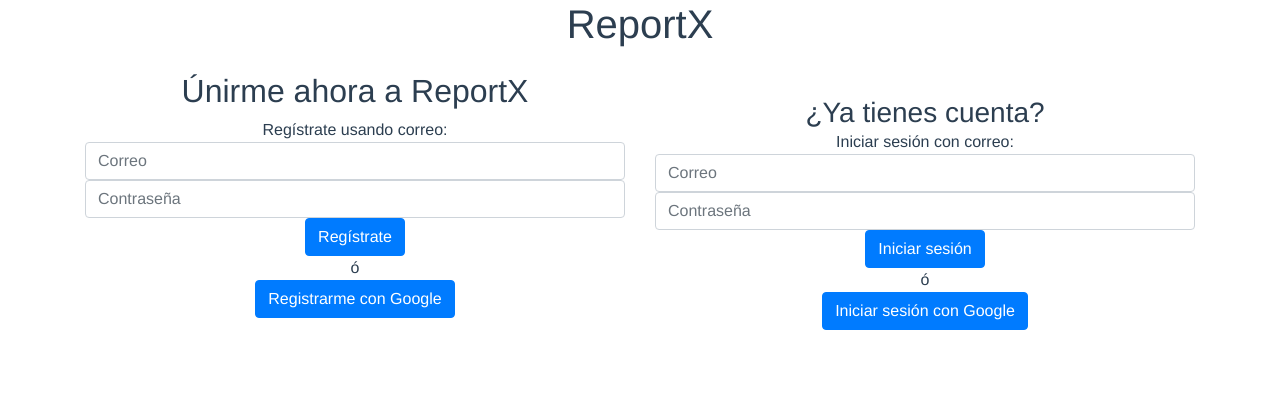
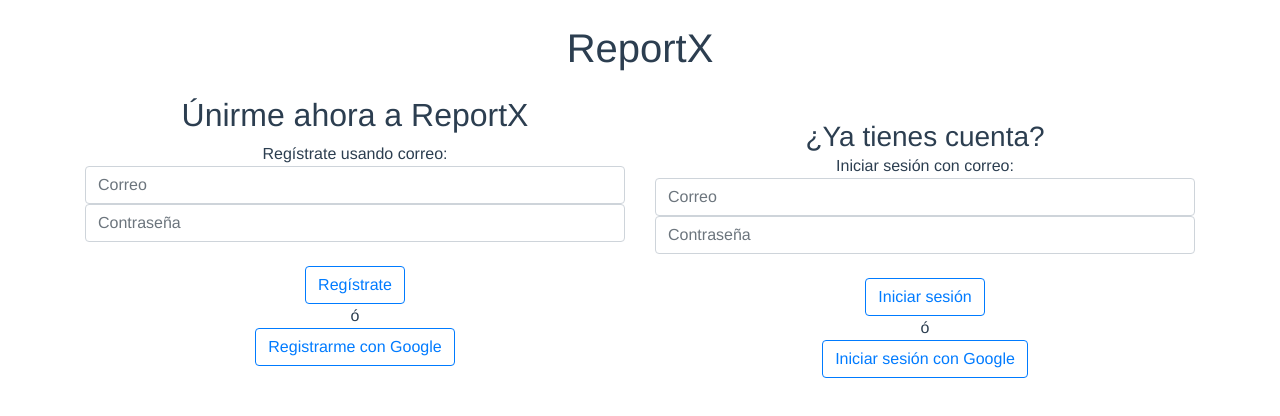
Before and after one commit to Saulgg/reportx, a Vue app: page /signup in a window 1280 px wide. Shown: the top 416 px of the page. Built offline with nearby package versions, Linux system fonts and the light colour scheme; no server answers.

Commit message:
minor css changes

```diff
--- a/src/components/Admin.vue
+++ b/src/components/Admin.vue
@@ -2,12 +2,14 @@
     <div class="container">
         <div v-if="loadingPage">
             <div class="loadingPage">
+                <br>
                 <h3>Cargando...</h3>
             </div>
         </div>
         <div  v-else>
             <div class="row" v-if="!proyect" >
                 <div class="col-md">
+                    <br>
                     <h2>Bienvenido a Reportx {{ authUser.displayName || authUser.email }}</h2>
                     <p>Primero ¿Cuál es el nombre de tú organización?</p>
                     <form @submit.prevent="createProyect" class="form-action">
@@ -20,6 +22,7 @@
                 <div class="col-md">
                     <div class="row">
                         <div class="col-md">
+                            <br>
                             <h1>{{proyect.name}}</h1>
 
 
@@ -29,25 +32,27 @@
                     <router-link class="badge badge-success" to="">Reportes</router-link>
                     <router-link class="flexin" to="/usuarios">Administrar usuarios</router-link>
                     <router-link class="flexin" to="/instalaciones">Administrar instalaciones</router-link>
-                    <router-link class="flexin" to="">Configuración de la organización</router-link>
+                    <!-- <router-link class="flexin" to="">Configuración de la organización</router-link> -->
                 </div>
             </div>
-            <div class="row">
+            <!-- <div class="row">
                 <div class="col-md">
                     <router-link class="badge badge-primary" to="">Prioridad Inmediata</router-link>
                     <router-link class="flexin" to="">Prioridad Alta</router-link>
                     <router-link class="flexin" to="">Prioridad Media</router-link>
                     <router-link class="flexin" to="">Prioridad Baja</router-link>
                 </div>
-            </div>
-            <div class="row" v-if="!ticketCheck">
+            </div> -->
+            <div class="row" v-if="!ticketCheck&&proyect">
                 <div class="col-md">
+                    <br>
                     <h3>¡Vaya! Parece que no hay tickets...</h3>
                     <p>Sí es la primera vez que entras recuerda agregar usuarios al proyecto en la pestaña de administrar usuarios.</p>
                 </div>
             </div>
             <div class="row" v-else v-for="ticket in tickets" :key="ticket.key">
                 <div class="col-md">
+                    <br>
                     <div class="card">
                         <div class="card-body">
                             <div class="card-title">
--- a/src/components/Base.vue
+++ b/src/components/Base.vue
@@ -2,6 +2,7 @@
     <div class="container">
         <div v-if="loadingPage">
             <div class="loadingPage">
+                <br>
                 <h3>Cargando...</h3>
             </div>
         </div>
@@ -20,6 +21,7 @@
                 <div class="col-md">
                     <div class="row">
                         <div class="col-md">
+                            <br>
                             <h1>{{proyect.name}}</h1>
 
 
@@ -29,12 +31,13 @@
                     <router-link class="flexin" to="/">Reportes</router-link>
                     <router-link class="flexin" to="/usuarios">Administrar usuarios</router-link>
                     <router-link class="badge badge-success" to="">Administrar instalaciones</router-link>
-                    <router-link class="flexin" to="">Configuración de la organización</router-link>
+                    <!-- <router-link class="flexin" to="">Configuración de la organización</router-link> -->
                 </div>
             </div>
             <div class="row">
                 <div class="col-md">
-                    <h2>Instalaciones</h2>
+                    <br>
+                    <h2>Añadir Edificio</h2>
                 </div>
             </div>
             <div class="row">
@@ -42,7 +45,7 @@
                     <form @submit.prevent="addBuilding" class="form-action">
                         <div class="form-row">
                             <div class="col-md-11">
-                                <input type="text" class="form-control" ref="building" v-model="buildingName" placeholder="Nombre" required>
+                                <input type="text" class="form-control" ref="building" v-model="buildingName" placeholder="Nombre del Edificio" required>
                             </div>
                              <div class="col-md-1">
                                 <input type="submit" value="Añadir" class="btn btn-primary">
@@ -53,8 +56,7 @@
 
                 </div>
             </div>
-            <br>
-            <h2>Edificios</h2>
+
             <hr>
             <div class="row" v-for="building in buildings" :key="building.key">
                 <div class="col-md">
@@ -66,7 +68,7 @@
                             <form @submit.prevent="addRoom(building.id,form.parent_id[building.id])" class="form-action">
                                 <div class="form-row">
                                     <div class="col-md-11">
-                                        <input type="text" class="form-control" v-model="form.parent_id[building.id]" placeholder="Área" required>
+                                        <input type="text" class="form-control" v-model="form.parent_id[building.id]" placeholder="Lugar/Salón" required>
 
                                     </div>
                                     <div class="col-md-1">
@@ -81,7 +83,7 @@
 
                                     <div class="col-md">
                                   <br>
-                                        <h4>Área</h4>
+                                        <h4>Lugar/Salón</h4>
                                     </div>
 
                                 </div>
--- a/src/components/Signup.vue
+++ b/src/components/Signup.vue
@@ -3,6 +3,7 @@
         <div>
             <div class="row">
                 <div class="col-md">
+                    <br>
                     <h1>ReportX</h1>
                 </div>
             </div>
@@ -22,10 +23,11 @@
                                 <div>Regístrate usando correo:</div>
                                 <input type="text" class="form-control" v-model="email" placeholder="Correo" required>
                                 <input type="password" class="form-control" v-model="password" placeholder="Contraseña" required>
-                                <input type="submit" value="Regístrate" class="btn btn-primary">
+                                <br>
+                                <input type="submit" value="Regístrate" class="btn btn-outline-primary">
                                  <div>ó</div>
                             </form>
-                            <button @click="signInWithGoogle" class="btn btn-primary">Registrarme con Google</button>
+                            <button @click="signInWithGoogle" class="btn btn-outline-primary">Registrarme con Google</button>
 
                         </dir>
                     </div>
@@ -38,10 +40,11 @@
                         <div>Iniciar sesión con correo:</div>
                         <input type="text" class="form-control" v-model="email" placeholder="Correo" required>
                         <input type="password" class="form-control" v-model="password" placeholder="Contraseña" required>
-                        <input type="submit" value="Iniciar sesión" class="btn btn-primary">
+                        <br>
+                        <input type="submit" value="Iniciar sesión" class="btn btn-outline-primary">
                         <div>ó</div>
                     </form>
-                     <button @click="signInWithGoogle" class="btn btn-primary">Iniciar sesión con Google</button>
+                     <button @click="signInWithGoogle" class="btn btn-outline-primary">Iniciar sesión con Google</button>
                 </div>
             </div>
         </div>
--- a/src/components/Users.vue
+++ b/src/components/Users.vue
@@ -2,6 +2,7 @@
     <div class="container">
         <div v-if="loadingPage">
             <div class="loadingPage">
+                <br>
                 <h3>Cargando...</h3>
             </div>
         </div>
@@ -20,6 +21,7 @@
                 <div class="col-md">
                     <div class="row">
                         <div class="col-md">
+                            <br>
                             <h1>{{proyect.name}}</h1>
 
 
@@ -29,11 +31,12 @@
                     <router-link class="flexin" to="/">Reportes</router-link>
                     <router-link class="badge badge-success" to="">Administrar usuarios</router-link>
                     <router-link class="flexin" to="/instalaciones">Administrar instalaciones</router-link>
-                    <router-link class="flexin" to="">Configuración de la organización</router-link>
+                    <!-- <router-link class="flexin" to="">Configuración de la organización</router-link> -->
                 </div>
             </div>
             <div class="row">
                 <div class="col-md">
+                    <br>
                     <h2>Añadir usuario</h2>
                     <form @submit.prevent="addUser" class="form-action">
                         <div class="form-row">
@@ -105,6 +108,9 @@
         .db("proyects")
         .child(`/${this.authUser.uid}/users/`)
         .push({ email: this.userEmail });
+         api
+        .db("users")
+        .push({ email: this.userEmail, projectID: this.authUser.uid });
       this.userEmail = "";
       this.$refs.email.focus();
     },
--- a/src/components/createTicket.vue
+++ b/src/components/createTicket.vue
@@ -2,6 +2,7 @@
     <div class="container">
         <div v-if="loadingPage">
             <div class="loadingPage">
+                <br>
                 <h3>Cargando...</h3>
             </div>
         </div>
```
